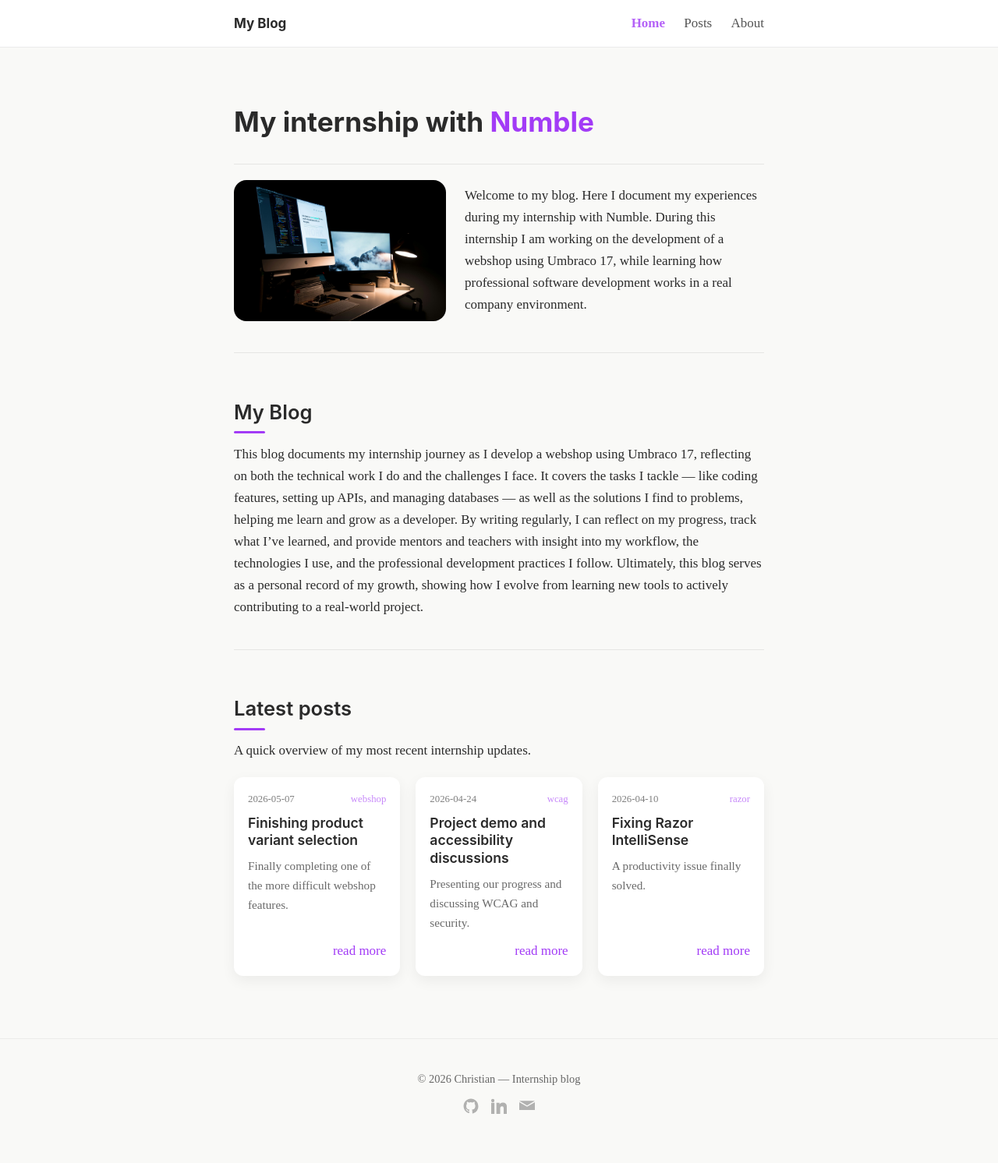
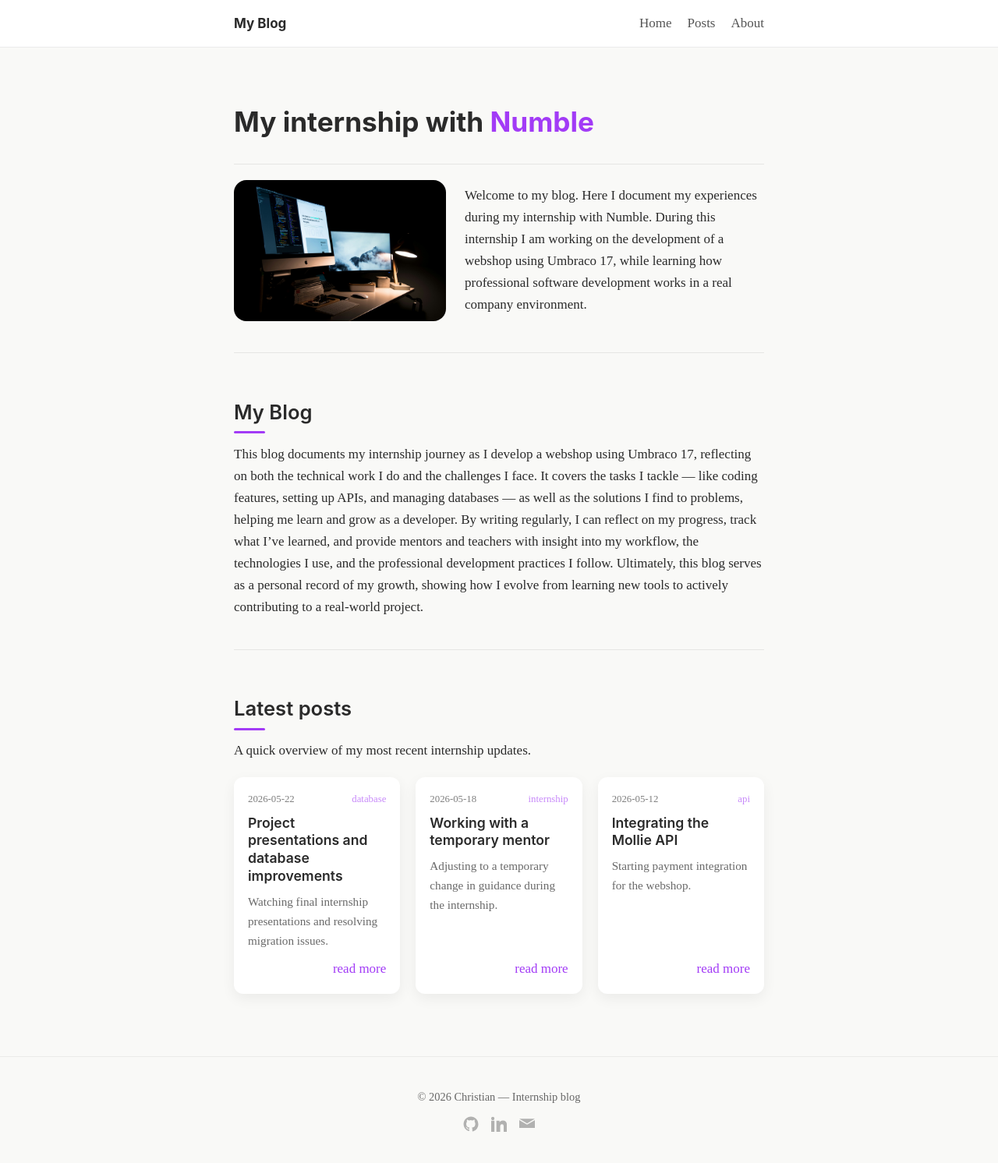
Before and after one commit to chr1s405/School-Wpl_blog, a plain HTML site: page index.html in a window 1280 px wide. Shown: the whole page at 78% size. Before the commit the page ends 1469 px from the top, so only its background shows below. Drawn offline with Linux system fonts and the light colour scheme.

Commit message:
reusable partials and respoonsive header

```diff
--- a/about.html
+++ b/about.html
@@ -9,17 +9,7 @@
 </head>
 
 <body>
-  <header class="site-header">
-    <div class="container header-inner">
-      <div class="logo">My Blog</div>
-
-      <nav>
-        <a href="/">Home</a>
-        <a href="/posts.html">Posts</a>
-        <a href="/about.html" class="active">About</a>
-      </nav>
-    </div>
-  </header>
+  <div id="header"></div>
 
   <main class="container about">
     <section>
@@ -79,29 +69,10 @@
     </section>
 
   </main>
-  <footer class="site-footer">
-    <div class="container footer-inner">
-      <p>© 2026 Christian — Internship blog</p>
 
-      <div class="socials">
-        <a href="https://github.com/chr1s405" target="_blank" class="icon" aria-label="GitHub">
-          <svg viewBox="0 0 24 24" class="icon">
-            <path d="M12 .5C5.7.5.7 5.6.7 12c0 5.1 3.3 9.4 7.9 10.9.6.1.8-.3.8-.6v-2.2c-3.2.7-3.9-1.4-3.9-1.4-.5-1.2-1.2-1.5-1.2-1.5-1-.7.1-.7.1-.7 1.1.1 1.7 1.1 1.7 1.1 1 .1.8 2.1 3.2 1.5.1-.8.4-1.3.7-1.6-2.5-.3-5.2-1.3-5.2-5.9 0-1.3.5-2.3 1.1-3.2-.1-.3-.5-1.5.1-3.1 0 0 .9-.3 3 1.2a10.5 10.5 0 0 1 5.5 0c2.1-1.5 3-1.2 3-1.2.6 1.6.2 2.8.1 3.1.7.9 1.1 1.9 1.1 3.2 0 4.6-2.7 5.6-5.3 5.9.4.4.8 1.1.8 2.2v3.2c0 .3.2.7.8.6A10.9 10.9 0 0 0 23.3 12C23.3 5.6 18.3.5 12 .5z"/>
-          </svg>
-        </a>
-        <a href="https://www.linkedin.com/in/christian-mens-156444340" target="_blank" class="icon" aria-label="LinkedIn">
-          <svg viewBox="0 0 24 24" class="icon">
-            <path d="M4.98 3.5C4.98 4.9 3.9 6 2.5 6S0 4.9 0 3.5 1.1 1 2.5 1 4.98 2.1 4.98 3.5zM0 24h5V7H0v17zM8 7h4.8v2.3h.1c.7-1.3 2.4-2.7 5-2.7 5.3 0 6.3 3.5 6.3 8V24h-5v-7.5c0-1.8 0-4.1-2.5-4.1s-2.9 2-2.9 4V24H8V7z"/>
-          </svg>
-        </a>
-        <a href="mailto:christian.arthurmens@gmail.com" class="icon" aria-label="Email">
-        <svg viewBox="0 0 24 24" class="icon">
-          <path d="M12 13L0 6v12h24V6l-12 7zM12 11L0 4h24L12 11z"/>
-        </svg>
-      </a>
-      </div>
-    </div>
-  </footer>
+  <div id="footer"></div>
+
+  <script src="js/layout.js"></script>
 </body>
 
 </html>
--- a/css/styles2.css
+++ b/css/styles2.css
@@ -98,8 +98,16 @@
   font-weight: 700;
 }
 
+.menu-toggle {
+  display: none;
+}
+
+nav {
+  display: flex;
+  gap: 20px;
+}
+
 nav a {
-  margin-left: 20px;
   text-decoration: none;
   color: var(--color-text);
   opacity: 0.8;
@@ -113,6 +121,39 @@
 nav a.active {
   color: var(--color-accent);
   font-weight: 600;
+}
+
+@media (max-width: 700px) {
+
+  .menu-toggle {
+    display: block;
+    background: none;
+    border: none;
+    font-size: 1.5rem;
+    cursor: pointer;
+  }
+
+  nav {
+    display: none;
+    flex-direction: column;
+    position: absolute;
+    top: 70px;
+    right: 20px;
+    gap: 10px;
+    padding: 16px;
+    background: white;
+    border-radius: 12px;
+    box-shadow: 0 10px 30px rgba(0,0,0,0.08);
+
+  }
+
+  nav.open {
+    display: flex;
+  }
+
+  nav a {
+    margin: 0px 10px;
+  }
 }
 
 
@@ -211,6 +252,12 @@
   grid-template-columns: repeat(3, 1fr);
   gap: 20px;
   margin-top: 20px;
+}
+@media (max-width: 768px) {
+  .posts-grid {
+    grid-template-columns: none;
+    grid-template-rows: repeat(3, 1fr);
+  }
 }
 
 .posts-list {
--- a/data/posts.json
+++ b/data/posts.json
@@ -118,5 +118,37 @@
     "content": "Recently I spent a lot of time working on the product detail page and especially the product variant selection logic. Matching the correct variants and options turned out to be more difficult than expected and led to several messy implementations before I found a cleaner solution.\n\nToday I finally completed the variant selection system. Along the way we also had to redesign part of the shopping cart structure so it could properly support product variants. It was a challenging feature, but seeing it finally work correctly was very rewarding.",
     "tags": ["webshop", "frontend", "backend"],
     "createdAt": "2026-05-07"
+  },
+   {
+    "id": 16,
+    "title": "Company workshop and team event",
+    "excerpt": "Learning more about internal procedures followed by a creative company activity.",
+    "content": "Today we had the second part of the meeting that started on 24/04. This time we went deeper into company guidelines and internal procedures, including topics such as assigning responsibilities, handling incidents, and general workflows within the organization.\n\nAt the end of the day we had a company event at Splatter Studio, where we created paintings in groups using different paint splattering techniques. The results were questionable, but it was a fun experience and a good opportunity to interact with colleagues outside of normal work.\n\nAfterwards we all went out for dinner together. Events like these make the workplace feel much more social and enjoyable, and I hope to experience more of them in the future.",
+    "tags": ["company", "teamwork", "internship"],
+    "createdAt": "2026-05-11"
+  },
+  {
+    "id": 17,
+    "title": "Integrating the Mollie API",
+    "excerpt": "Starting payment integration for the webshop.",
+    "content": "Today I started integrating the Mollie payment API into the webshop. Initially the task felt intimidating because payment systems seem complex and critical.\n\nFortunately, the documentation was very clear and well-structured, which made the implementation process much smoother than expected. After understanding the flow and required endpoints, I managed to complete the integration relatively quickly.",
+    "tags": ["api", "payments", "mollie"],
+    "createdAt": "2026-05-12"
+  },
+  {
+    "id": 18,
+    "title": "Working with a temporary mentor",
+    "excerpt": "Adjusting to a temporary change in guidance during the internship.",
+    "content": "Today we started working with a temporary mentor because our usual mentor went on vacation. Despite the change, the workflow and communication within the team remained mostly the same.\n\nIt was interesting to see how smoothly the team adapted and continued working without major disruptions.",
+    "tags": ["internship", "teamwork"],
+    "createdAt": "2026-05-18"
+  },
+  {
+    "id": 19,
+    "title": "Project presentations and database improvements",
+    "excerpt": "Watching final internship presentations and resolving migration issues.",
+    "content": "Today two students who were also doing their internship at the company presented their final project and gave a demo of the application they built. Their project turned out very well and it was interesting to see how different teams approached their internship work.\n\nOn my side, I once again encountered issues related to database migrations. However, I finally managed to solve the recurring problem where I constantly had to drop and rebuild the database entirely. Fixing this issue should make development much smoother going forward.",
+    "tags": ["database", "migrations", "internship"],
+    "createdAt": "2026-05-22"
   }
 ]
--- a/index.html
+++ b/index.html
@@ -9,17 +9,7 @@
 </head>
 
 <body>
-  <header class="site-header">
-    <div class="container header-inner">
-      <div class="logo">My Blog</div>
-
-      <nav>
-        <a href="/" class="active">Home</a>
-        <a href="/posts.html">Posts</a>
-        <a href="/about.html">About</a>
-      </nav>
-    </div>
-  </header>
+  <div id="header"></div>
 
   <main class="container">
     <h1>My internship with <span>Numble</span></h1>
@@ -71,29 +61,10 @@
       </div>
     </section>
   </main>
-  <footer class="site-footer">
-    <div class="container footer-inner">
-      <p>© 2026 Christian — Internship blog</p>
 
-      <div class="socials">
-        <a href="https://github.com/chr1s405" target="_blank" class="icon" aria-label="GitHub">
-          <svg viewBox="0 0 24 24" class="icon">
-            <path d="M12 .5C5.7.5.7 5.6.7 12c0 5.1 3.3 9.4 7.9 10.9.6.1.8-.3.8-.6v-2.2c-3.2.7-3.9-1.4-3.9-1.4-.5-1.2-1.2-1.5-1.2-1.5-1-.7.1-.7.1-.7 1.1.1 1.7 1.1 1.7 1.1 1 .1.8 2.1 3.2 1.5.1-.8.4-1.3.7-1.6-2.5-.3-5.2-1.3-5.2-5.9 0-1.3.5-2.3 1.1-3.2-.1-.3-.5-1.5.1-3.1 0 0 .9-.3 3 1.2a10.5 10.5 0 0 1 5.5 0c2.1-1.5 3-1.2 3-1.2.6 1.6.2 2.8.1 3.1.7.9 1.1 1.9 1.1 3.2 0 4.6-2.7 5.6-5.3 5.9.4.4.8 1.1.8 2.2v3.2c0 .3.2.7.8.6A10.9 10.9 0 0 0 23.3 12C23.3 5.6 18.3.5 12 .5z"/>
-          </svg>
-        </a>
-        <a href="https://www.linkedin.com/in/christian-mens-156444340" target="_blank" class="icon" aria-label="LinkedIn">
-          <svg viewBox="0 0 24 24" class="icon">
-            <path d="M4.98 3.5C4.98 4.9 3.9 6 2.5 6S0 4.9 0 3.5 1.1 1 2.5 1 4.98 2.1 4.98 3.5zM0 24h5V7H0v17zM8 7h4.8v2.3h.1c.7-1.3 2.4-2.7 5-2.7 5.3 0 6.3 3.5 6.3 8V24h-5v-7.5c0-1.8 0-4.1-2.5-4.1s-2.9 2-2.9 4V24H8V7z"/>
-          </svg>
-        </a>
-        <a href="mailto:christian.arthurmens@gmail.com" class="icon" aria-label="Email">
-        <svg viewBox="0 0 24 24" class="icon">
-          <path d="M12 13L0 6v12h24V6l-12 7zM12 11L0 4h24L12 11z"/>
-        </svg>
-      </a>
-      </div>
-    </div>
-  </footer>
+  <div id="footer"></div>
+
+  <script src="js/layout.js"></script>
   <script src="js/posts.js"></script>
 </body>
 
--- /dev/null
+++ b/js/layout.js
@@ -0,0 +1,35 @@
+loadPartial("header", "/partials/header.html");
+loadPartial("footer", "/partials/footer.html");
+
+async function loadPartial(id, file) {
+  const res = await fetch(file);
+  const html = await res.text();
+
+  document.getElementById(id).innerHTML = html;
+
+
+  if(id === "header"){
+    setActiveNav();
+    setNavDropdown();
+  }
+}
+
+function setActiveNav() {
+  [...document.querySelectorAll("nav a")].find(link => {
+      const href = new URL(link.href).pathname;
+      return (window.location.pathname === href)
+    })?.classList.add("active");
+}
+
+function setNavDropdown() {
+  const toggle = document.querySelector(".menu-toggle");
+  const nav = document.querySelector("nav");
+
+  toggle.addEventListener("click", () =>
+    nav.classList.toggle("open"));
+
+  document.querySelectorAll("nav a").forEach(link => {
+    link.addEventListener("click", () =>
+      nav.classList.remove("open"));
+  });
+}
--- a/js/posts.js
+++ b/js/posts.js
@@ -1,3 +1,13 @@
+document.addEventListener("DOMContentLoaded", () => {
+  if (document.getElementById("postsGrid")) {
+    renderPosts("postsGrid", 3);
+  }
+
+  if (document.getElementById("postsList")) {
+    renderPosts("postsList");
+  }
+});
+
 async function renderPosts(containerId, limit = null) {
   const res = await fetch("/data/posts.json");
   const posts = await res.json();
@@ -58,16 +68,6 @@
   ScrollToPost();
 }
 
-document.addEventListener("DOMContentLoaded", () => {
-  if (document.getElementById("postsGrid")) {
-    renderPosts("postsGrid", 3);
-  }
-
-  if (document.getElementById("postsList")) {
-    renderPosts("postsList");
-  }
-});
-
 function toggleCard(card) {
   if (!card) return;
 
@@ -87,7 +87,6 @@
   if (!id) return
 
   const card = document.getElementById(`post-${id}`);
-  console.log(card)
   if (!card) return;
 
   toggleCard(card);
--- /dev/null
+++ b/partials/footer.html
@@ -0,0 +1,25 @@
+<footer class="site-footer">
+  <div class="container footer-inner">
+    <p>© 2026 Christian — Internship blog</p>
+
+    <div class="socials">
+      <a href="https://github.com/chr1s405" target="_blank" class="icon" aria-label="GitHub">
+        <svg viewBox="0 0 24 24" class="icon">
+          <path
+            d="M12 .5C5.7.5.7 5.6.7 12c0 5.1 3.3 9.4 7.9 10.9.6.1.8-.3.8-.6v-2.2c-3.2.7-3.9-1.4-3.9-1.4-.5-1.2-1.2-1.5-1.2-1.5-1-.7.1-.7.1-.7 1.1.1 1.7 1.1 1.7 1.1 1 .1.8 2.1 3.2 1.5.1-.8.4-1.3.7-1.6-2.5-.3-5.2-1.3-5.2-5.9 0-1.3.5-2.3 1.1-3.2-.1-.3-.5-1.5.1-3.1 0 0 .9-.3 3 1.2a10.5 10.5 0 0 1 5.5 0c2.1-1.5 3-1.2 3-1.2.6 1.6.2 2.8.1 3.1.7.9 1.1 1.9 1.1 3.2 0 4.6-2.7 5.6-5.3 5.9.4.4.8 1.1.8 2.2v3.2c0 .3.2.7.8.6A10.9 10.9 0 0 0 23.3 12C23.3 5.6 18.3.5 12 .5z" />
+        </svg>
+      </a>
+      <a href="https://www.linkedin.com/in/christian-mens-156444340" target="_blank" class="icon" aria-label="LinkedIn">
+        <svg viewBox="0 0 24 24" class="icon">
+          <path
+            d="M4.98 3.5C4.98 4.9 3.9 6 2.5 6S0 4.9 0 3.5 1.1 1 2.5 1 4.98 2.1 4.98 3.5zM0 24h5V7H0v17zM8 7h4.8v2.3h.1c.7-1.3 2.4-2.7 5-2.7 5.3 0 6.3 3.5 6.3 8V24h-5v-7.5c0-1.8 0-4.1-2.5-4.1s-2.9 2-2.9 4V24H8V7z" />
+        </svg>
+      </a>
+      <a href="mailto:christian.arthurmens@gmail.com" class="icon" aria-label="Email">
+        <svg viewBox="0 0 24 24" class="icon">
+          <path d="M12 13L0 6v12h24V6l-12 7zM12 11L0 4h24L12 11z" />
+        </svg>
+      </a>
+    </div>
+  </div>
+</footer>
--- /dev/null
+++ b/partials/header.html
@@ -0,0 +1,15 @@
+<header class="site-header">
+  <div class="container header-inner">
+    <div class="logo">My Blog</div>
+
+    <button class="menu-toggle" aria-label="Toggle menu">
+      ☰
+    </button>
+
+    <nav class="nav">
+      <a href="/">Home</a>
+      <a href="/posts.html">Posts</a>
+      <a href="/about.html">About</a>
+    </nav>
+  </div>
+</header>
```
Also changed, not shown: posts.html (+4 -33 lines), 1 other file.
